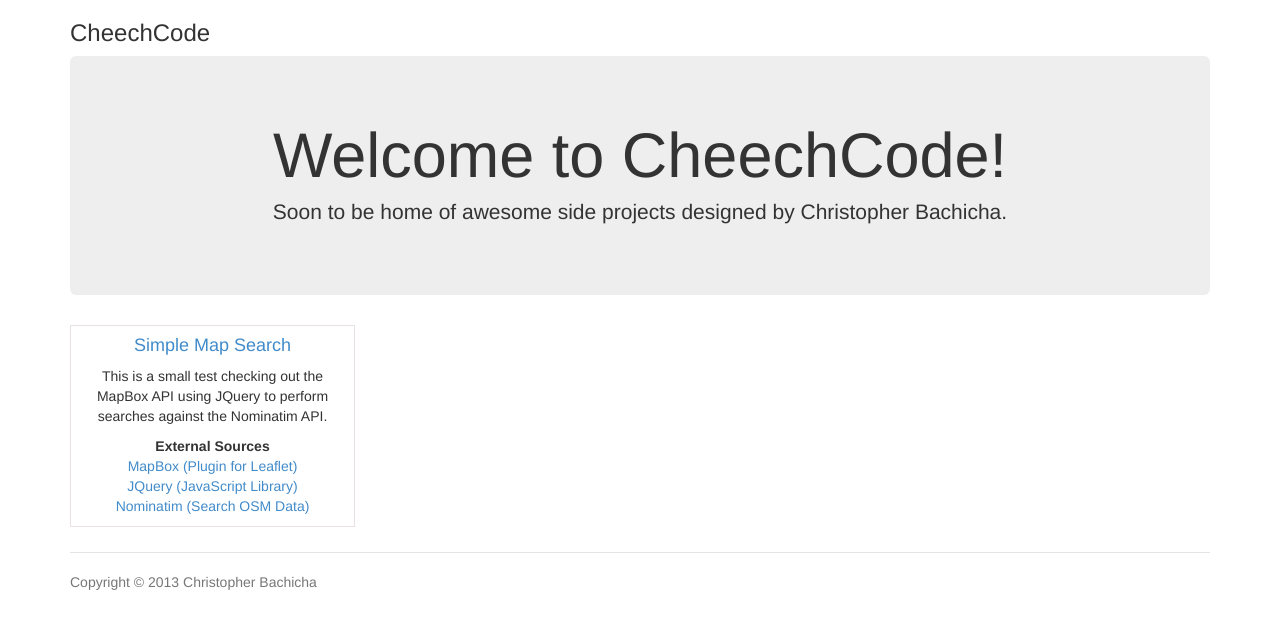
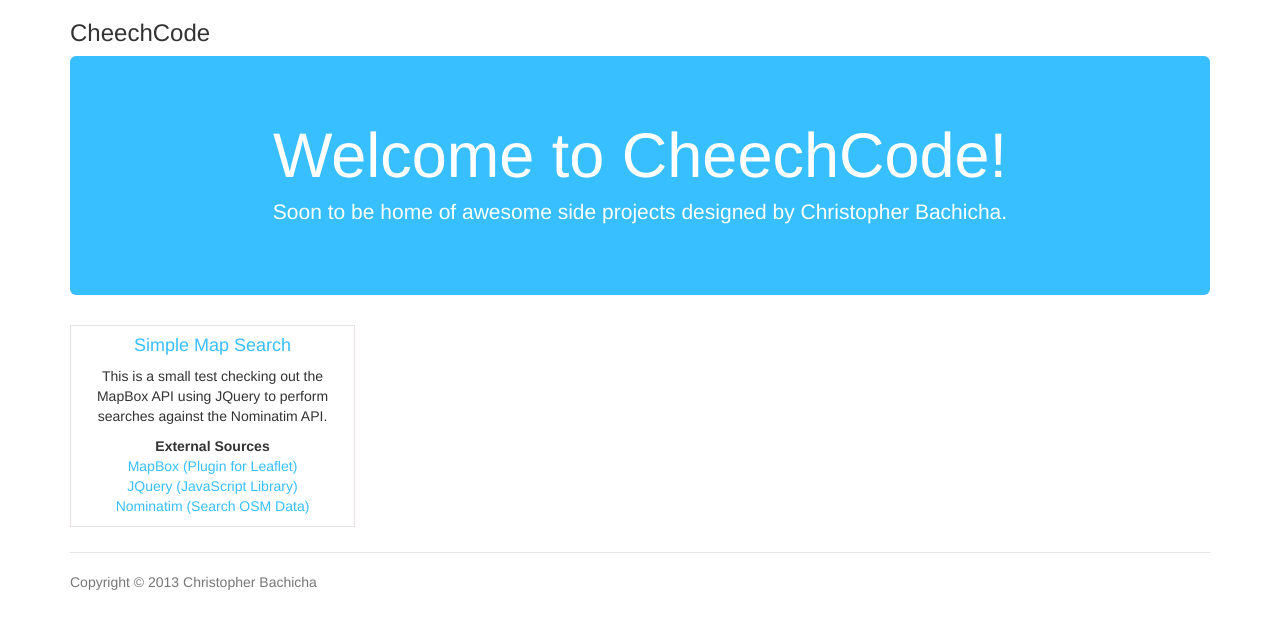
Before and after one commit to cbachich/cheechcode-portal, a plain HTML site: page index.html in a window 1280 px wide. Drawn offline with nearby package versions, Linux system fonts and the light colour scheme.

Commit message:
Update the color scheme to light blue with grey and white

```diff
--- a/css/custom.css
+++ b/css/custom.css
@@ -1,6 +1,18 @@
 .jumbotron
 {
   text-align: center;
+  background-color: #37BFFF;
+  color: #FFFFFF;
+}
+
+.jumbotron a
+{
+  color: #FFFFFF;
+}
+
+a
+{
+  color: #37BFFF;
 }
 
 .projects
--- a/index.html
+++ b/index.html
@@ -22,7 +22,7 @@
       <div class="jumbotron">
         <h1>Welcome to CheechCode!</h1>
         <p class="lead">
-          Soon to be home of awesome side projects designed by Christopher Bachicha.
+        Soon to be home of awesome side projects designed by <a href="http://www.linkedin.com/in/cbachicha">Christopher Bachicha</a>.
         </p>
       </div>
       <div class="row projects text-center">
```
